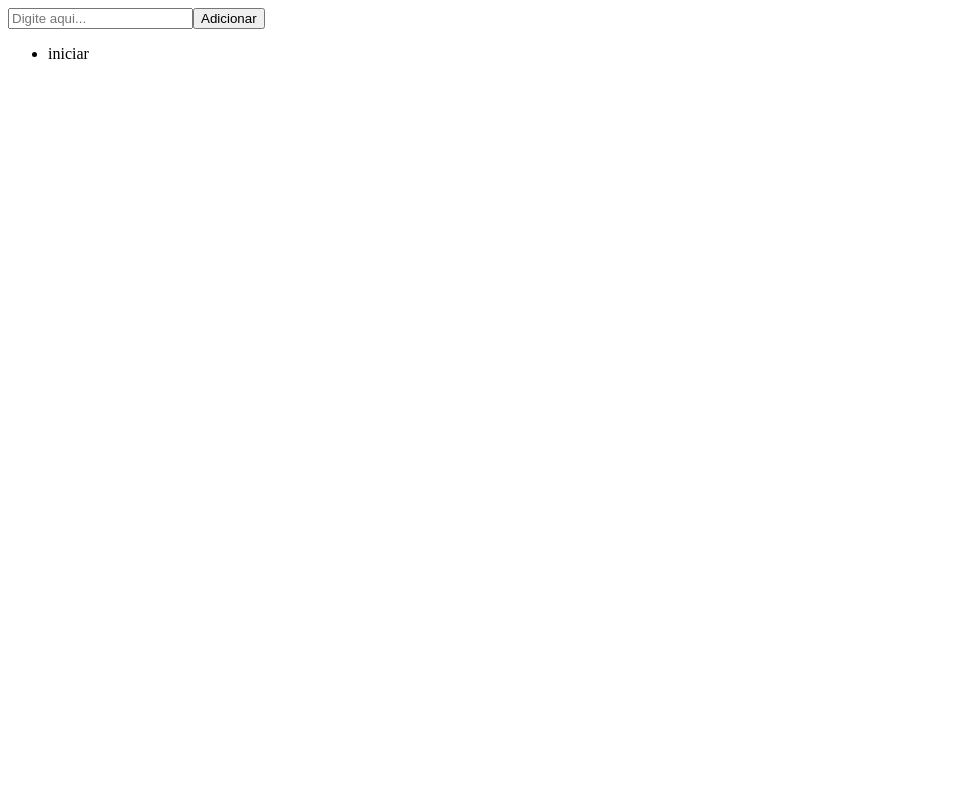
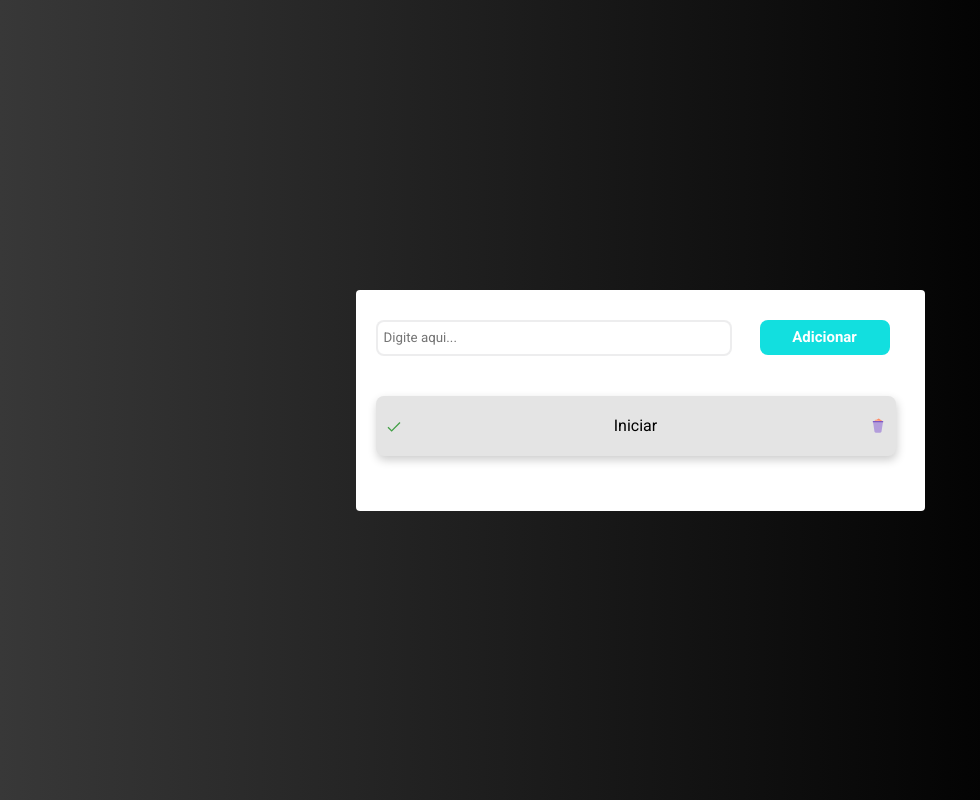
Before and after one commit to gil-sousa2180/meu-projeto-react, a React (Vite) app: page / in a window 1280 px wide. Shown: the whole page, without its empty margins (0-980 px from the left). Built offline with nearby package versions, Linux system fonts and the light colour scheme.

Commit message:
Adicionando estilos no projeto, Stylescomponents, GlobalStyles, Fonts, icons, conceito de estilização com react

```diff
--- a/index.html
+++ b/index.html
@@ -3,6 +3,14 @@
   <head>
     <meta charset="UTF-8" />
     <link rel="icon" type="image/svg+xml" href="/vite.svg" />
+    <!--GoogleFonts-->
+    <link rel="preconnect" href="https://fonts.googleapis.com" />
+    <link rel="preconnect" href="https://fonts.gstatic.com" crossorigin />
+    <link
+      href="https://fonts.googleapis.com/css2?family=Kanit:ital,wght@0,100;0,200;0,300;0,400;0,500;0,600;0,700;0,800;0,900;1,100;1,200;1,300;1,400;1,500;1,600;1,700;1,800;1,900&family=Montserrat:ital,wght@0,100..900;1,100..900&family=Pacifico&family=Poppins:ital,wght@0,100;0,200;0,300;0,400;0,500;0,600;0,700;0,800;0,900;1,100;1,200;1,300;1,400;1,500;1,600;1,700;1,800;1,900&family=Roboto:ital,wght@0,100;0,300;0,400;0,500;0,700;0,900;1,100;1,300;1,400;1,500;1,700;1,900&display=swap"
+      rel="stylesheet"
+    />
+    <!--GoogleFonts-->
     <meta name="viewport" content="width=device-width, initial-scale=1.0" />
     <title>Vite + React</title>
   </head>
--- a/package.json
+++ b/package.json
@@ -12,6 +12,7 @@
   "dependencies": {
     "react": "^19.0.0",
     "react-dom": "^19.0.0",
+    "react-icons": "^5.5.0",
     "styled-components": "^6.1.17",
     "uuid": "^11.1.0"
   },
--- a/src/App.jsx
+++ b/src/App.jsx
@@ -1,8 +1,12 @@
 import React, { useState } from "react";
 import { v4 } from "uuid";
 
+import { FcCheckmark, FcFullTrash } from "react-icons/fc";
+
+import { Container, ToDoList, Input, Button, ListItem } from "./styles";
+
 function App() {
-  const [list, setList] = useState([{ id: v4(), task: "iniciar" }]);
+  const [list, setList] = useState([{ id: v4(), task: "Iniciar" }]);
   const [inputTask, setInputTask] = useState("");
 
   function inputMudou(event) {
@@ -15,18 +19,22 @@
   }
 
   return (
-    <>
-      <div>
-        <input onChange={inputMudou} placeholder="Digite aqui..." />
-        <button onClick={meuBotao}>Adicionar</button>
+    <Container>
+      <ToDoList>
+        <Input onChange={inputMudou} placeholder="Digite aqui..." />
+        <Button onClick={meuBotao}>Adicionar</Button>
 
         <ul>
           {list.map((item) => (
-            <li key={item.id}>{item.task}</li>
+            <ListItem>
+              <FcCheckmark />
+              <li key={item.id}>{item.task}</li>
+              <FcFullTrash />
+            </ListItem>
           ))}
         </ul>
-      </div>
-    </>
+      </ToDoList>
+    </Container>
   );
 }
 
--- /dev/null
+++ b/src/globalStyles.js
@@ -0,0 +1,16 @@
+import { createGlobalStyle } from "styled-components";
+
+const GlobalStyles = createGlobalStyle`
+   body {
+    margin : 0;
+    padding: 0;
+    box-sizing: border-box;
+    outline: none;
+   }
+
+   * {
+   font-family: "Roboto", sans-serif;
+   }
+`;
+
+export default GlobalStyles;
--- a/src/main.jsx
+++ b/src/main.jsx
@@ -1,9 +1,11 @@
 import React from "react";
 import ReactDom from "react-dom/client";
 import App from "./App.jsx";
+import GlobalStyles from "./globalStyles.js";
 
 ReactDom.createRoot(document.getElementById("root")).render(
   <React.StrictMode>
+    <GlobalStyles />
     <App />
   </React.StrictMode>
 );
--- /dev/null
+++ b/src/styles.js
@@ -0,0 +1,70 @@
+import styled from "styled-components";
+
+export const Container = styled.div`
+  background: linear-gradient(90deg, #383838 0%, #000000 81.25%);
+  color: #000;
+  width: 100vw;
+  height: 100vh;
+  display: flex;
+  justify-content: center;
+  align-items: center;
+  cursor: pointer;
+`;
+
+export const ToDoList = styled.div`
+  background: #fff;
+  padding: 30px 20px;
+  border-radius: 4px;
+
+  ul {
+    padding: 0;
+    margin-top: 40px;
+  }
+`;
+
+export const Input = styled.input`
+  padding: 6px;
+  width: 340px;
+  height: 20px;
+  border: 2px solid rgba(209, 211, 212, 0.4);
+  outline: none;
+  border-radius: 8px;
+  margin-right: 28px;
+`;
+
+export const Button = styled.button`
+  background: #12dfdf;
+  height: 35px;
+  border: none;
+  font-size: 15px;
+  font-weight: 600;
+  line-height: 2px;
+  color: #fff;
+  border-radius: 8px;
+  margin-right: 15px;
+  cursor: pointer;
+  transition: 0.8s;
+  width: 130px;
+
+  &:hover {
+    transform: scale(1.1);
+    box-shadow: 0px 0px 10px rgb(2, 245, 204);
+  }
+`;
+
+export const ListItem = styled.div`
+  display: flex;
+  align-items: center;
+  justify-content: space-between;
+  margin-bottom: 25px;
+  background: #e4e4e4;
+  box-shadow: 1px 4px 10px rgba(0, 0, 0, 0.2);
+  border-radius: 8px;
+  height: 60px;
+  padding: 0 10px;
+  width: 500px;
+
+  li {
+    list-style: none;
+  }
+`;
```
Also changed, not shown: 1 other file (tests, documents, lock files or other folders).
